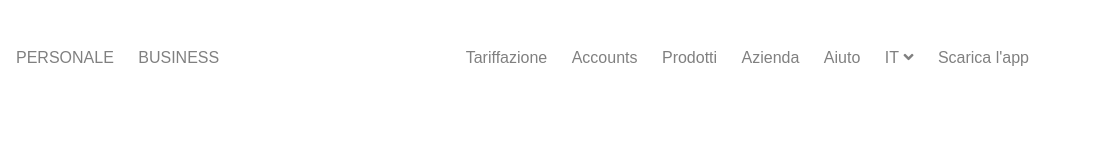
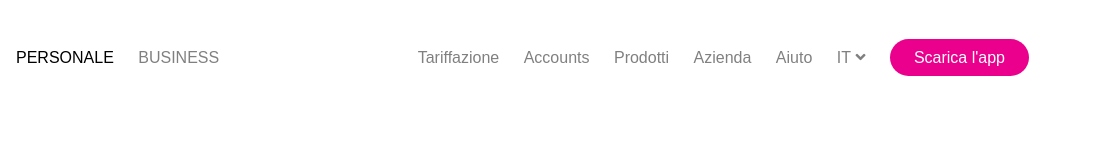
Before and after one commit to renzocarara/js-html-css-revolut, a plain HTML site: page index.html in a window 1280 px wide. Shown: the full height of the page, 187-1280 px from the left. Drawn offline with nearby package versions, Linux system fonts and the light colour scheme.

Commit message:
aggiunto un po' di stile

```diff
--- a/index.html
+++ b/index.html
@@ -21,7 +21,7 @@
                 </div>
                 <div id="menu-left">
                     <ul id="menu-left-list">
-                        <li><a href="">personale</a></li>
+                        <li><a class="active-menu" href="">personale</a></li>
                         <li><a href="">business</a></li>
                     </ul>
                 </div>
--- a/style.css
+++ b/style.css
@@ -89,6 +89,14 @@ header li a:hover {
     cursor: pointer;
 }
 
-.menu-item.active-menu {
+.active-menu {
     color: black;
 }
+
+#menu-right-list li:nth-child(7) a {
+    color: white;
+    padding: 10px 24px;
+    cursor: pointer;
+    background-color: #eb008d;
+    border-radius: 20px;
+}
```
